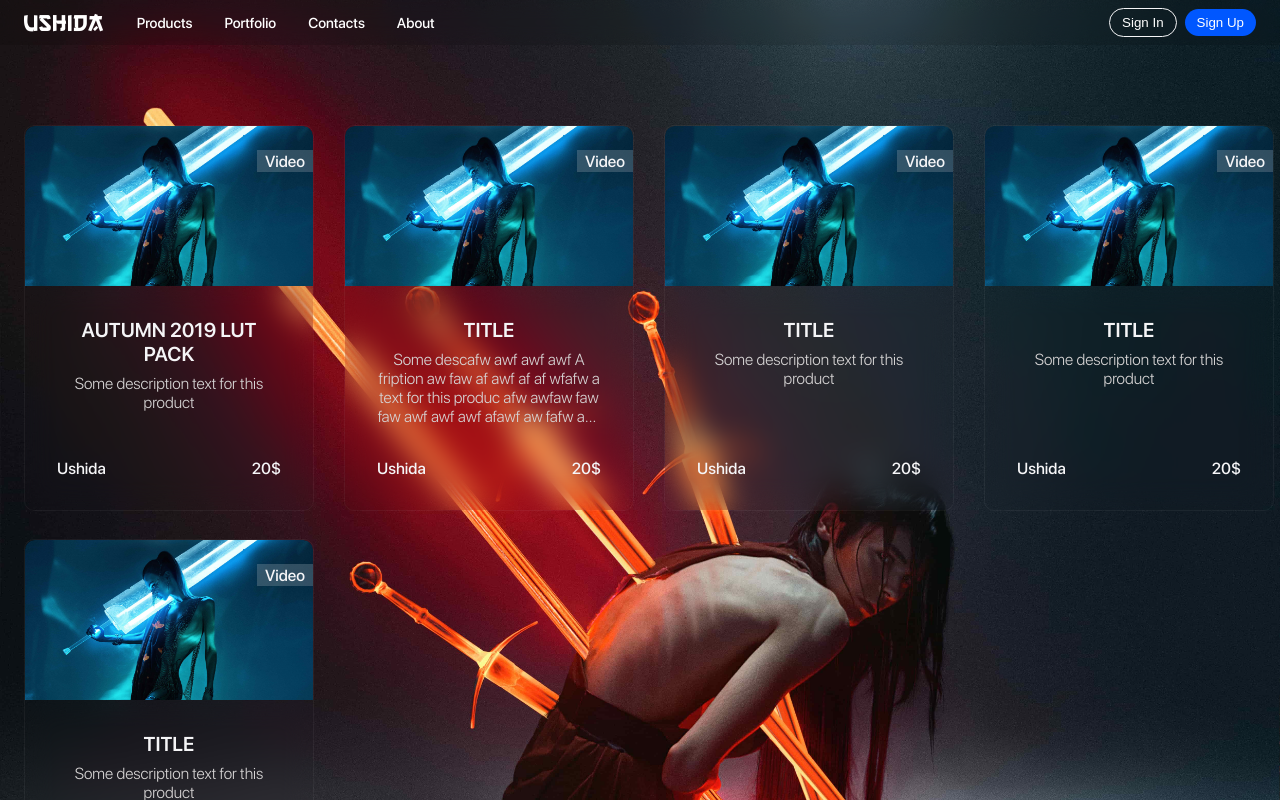
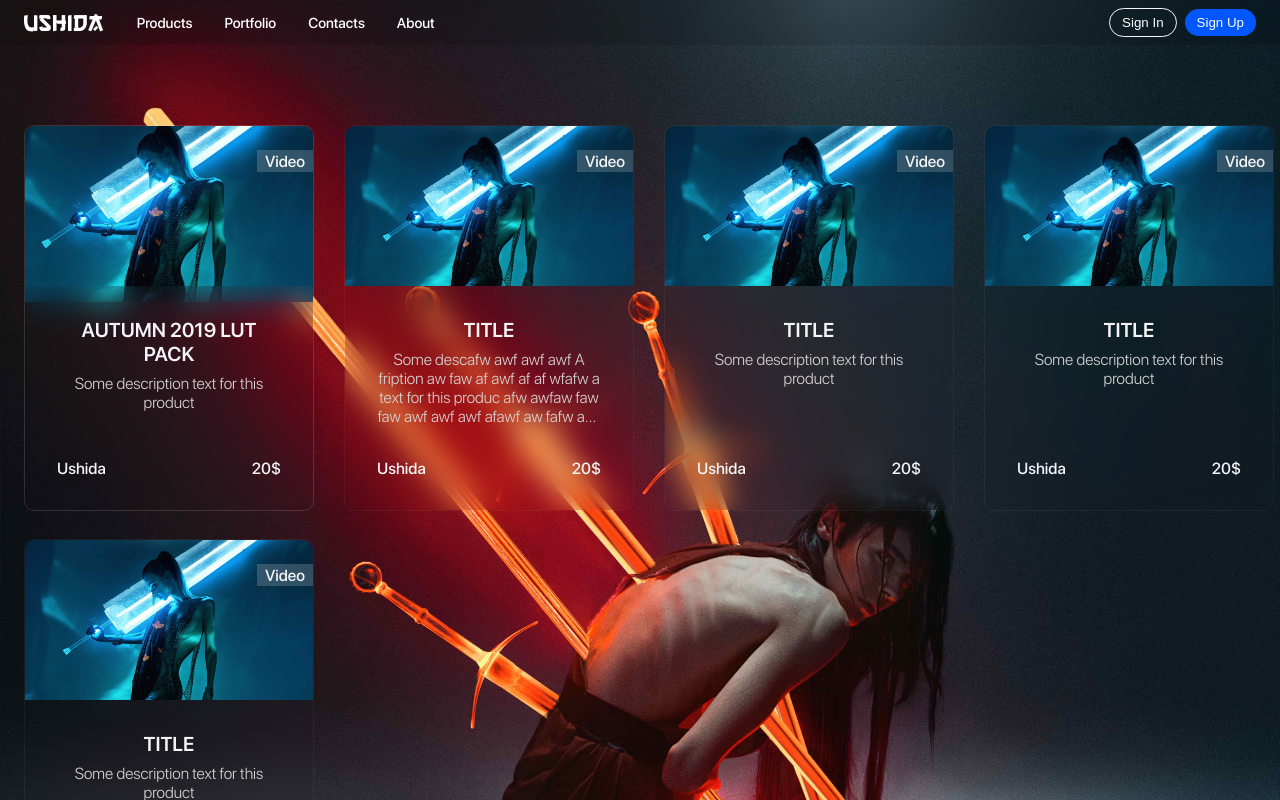
Before and after one commit to 10k20/ushida-app, a React (Create React App) app in the folder webapp/: page /products in a window 1280 px wide. In both pictures the pointer is over the element 169 px from the left and 318 px from the top of the page. Shown: the top 800 px of the page. Built offline with nearby package versions, Linux system fonts and the light colour scheme.

Commit message:
add hover effect on product card

```diff
--- a/webapp/src/Components/Products/Products.scss
+++ b/webapp/src/Components/Products/Products.scss
@@ -20,6 +20,7 @@
             border: 1px solid rgba(228, 228, 228, 0.05);
             overflow: hidden;
             margin-bottom: 1.75rem;
+            transition: .15s ease-in-out;
             &-category {
                 position: absolute;
                 z-index: 2;
@@ -39,6 +40,7 @@
                     width: 100%;
                     height: 100%;
                     object-fit: cover;
+                    transition: .25s ease-in-out;
                 }
             }
             &-main {
@@ -73,5 +75,13 @@
                 }
             }
         }
+        .product-card:hover {
+            border: 1px solid rgba(228, 228, 228, 0.15);
+            .product-card-image {
+                img {
+                    transform: scale(1.2);
+                }
+            }
+        }
     }
 }
```
